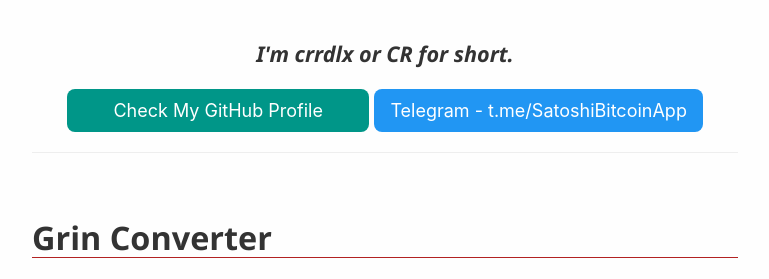
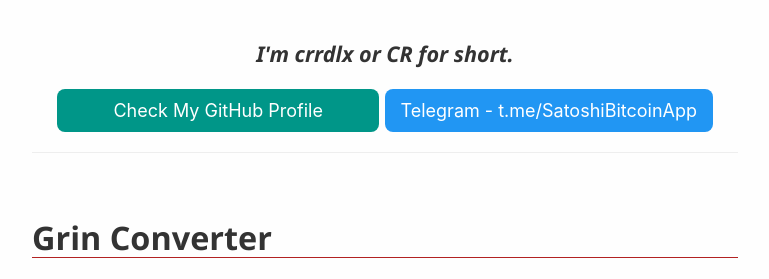
Before and after one commit to crrdlx/crrdlx.github.io, a Jekyll site: the page index.html, which Jekyll copies as it is, in a window 1280 px wide. Shown: the part 340-619 px from the top of the page, without its empty margins (255-1024 px from the left). Built offline with Jekyll 4.4.1, drawn with Linux system fonts in a browser that asks for light colours; comment, search, counter and statistics services are not loaded.

Commit message:
Update index.html

```diff
--- a/index.html
+++ b/index.html
@@ -77,7 +77,7 @@ h6 {
 <img src="images/crrdlx.jpg" class="centered" width=100px>
 <h5 id="welcome" style="text-align:center">I'm crrdlx or CR for short.</h5>
 <div class="w3-container" style="text-align:center">
-    <a href="https://github.com/crrdlx" class="w3-button w3-round-large w3-teal">&nbsp; &nbsp; &nbsp; Check My GitHub Profile &nbsp; &nbsp; &nbsp;</a>     <a href="https://t.me/SatoshiBitcoinApp" class="w3-button w3-round-large w3-blue">Telegram - t.me/SatoshiBitcoinApp</a>
+    <a href="https://github.com/crrdlx" class="w3-button w3-round-large w3-teal">&nbsp; &nbsp; &nbsp; &nbsp; Check My GitHub Profile &nbsp; &nbsp; &nbsp; &nbsp;</a>     <a href="https://t.me/SatoshiBitcoinApp" class="w3-button w3-round-large w3-blue">Telegram - t.me/SatoshiBitcoinApp</a>
 </div>
 
 <hr>
```
